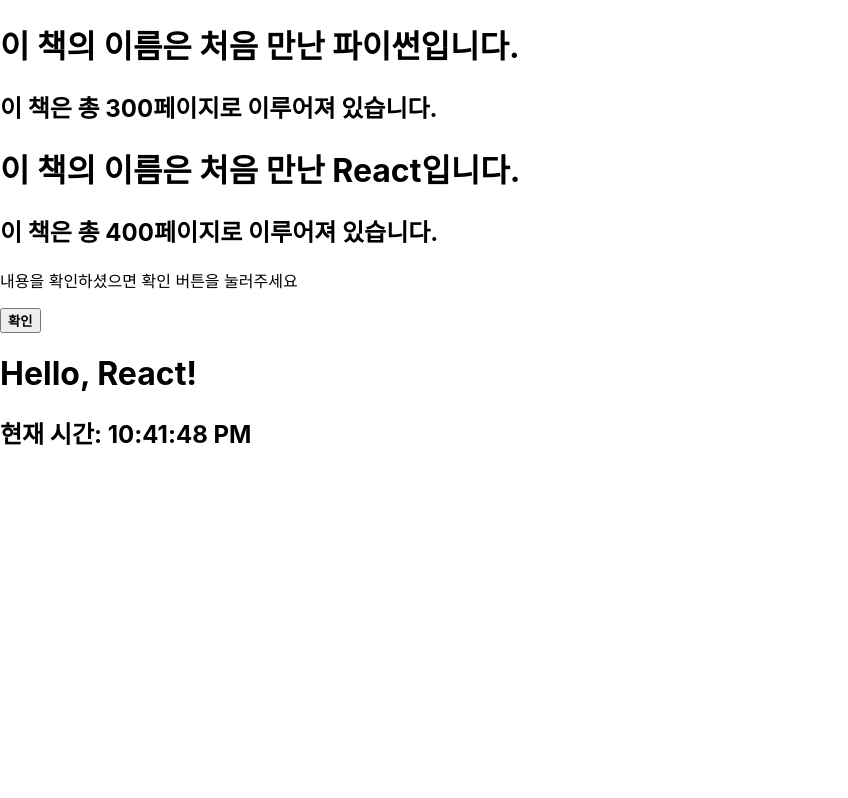
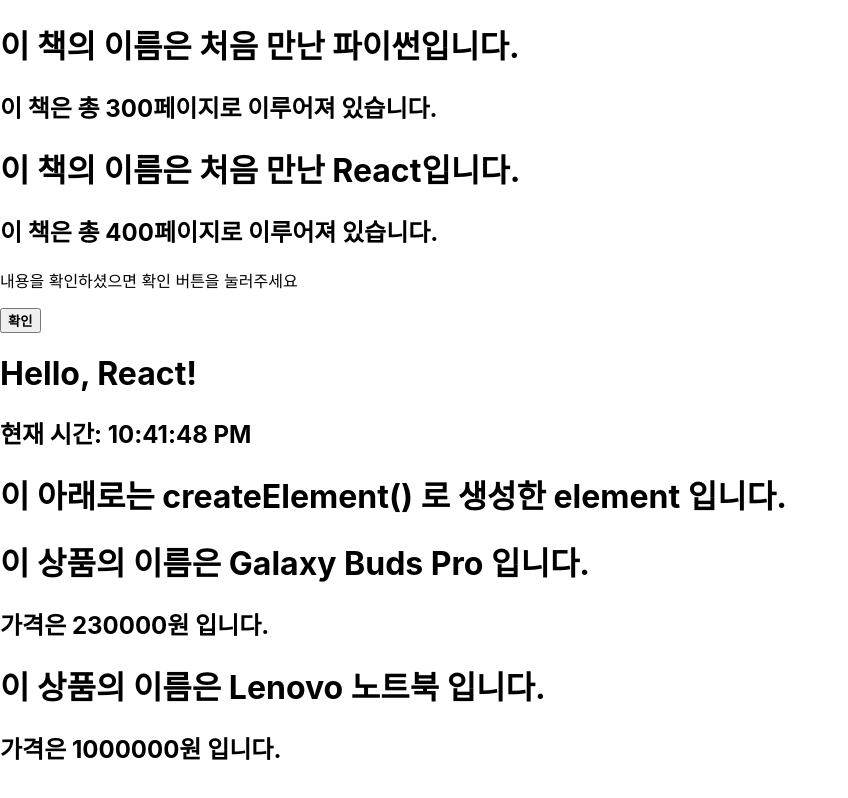
Before and after one commit to Hanjunhee-1/React-study, a React (Create React App) app in the folder react-study/: page / in a window 1280 px wide. Shown: the whole page, without its empty margins (0-848 px from the left). Built offline with nearby package versions, Linux system fonts and the light colour scheme.

Commit message:
04_실습_createElement사용해보기

```diff
--- /dev/null
+++ b/react-study/src/04_실습_createElement사용해보기/Item.jsx
@@ -0,0 +1,24 @@
+import React from "react";
+
+function Item(props) {
+    return (
+        React.createElement(
+            "div",
+            null,
+            [
+                React.createElement(
+                    "h1",
+                    null,
+                    `이 상품의 이름은 ${props.name} 입니다.`
+                ),
+                React.createElement(
+                    "h2",
+                    null,
+                    `가격은 ${props.price}원 입니다.`
+                )
+            ]
+        )
+    )
+}
+
+export default Item;
--- /dev/null
+++ b/react-study/src/04_실습_createElement사용해보기/Market.jsx
@@ -0,0 +1,36 @@
+import React from "react";
+import Item from "./Item";
+
+function Market(props) {
+    return (
+        React.createElement(
+            "div",
+            null,
+            [
+                React.createElement(
+                    "h1",
+                    null,
+                    "이 아래로는 createElement() 로 생성한 element 입니다."
+                ),
+                React.createElement(
+                    Item,
+                    {
+                        name: "Galaxy Buds Pro",
+                        price: 230000
+                    },
+                    null
+                ),
+                React.createElement(
+                    Item,
+                    {
+                        name: "Lenovo 노트북",
+                        price: 1000000
+                    },
+                    null
+                )
+            ]
+        )
+    )
+}
+
+export default Market;
--- a/react-study/src/index.js
+++ b/react-study/src/index.js
@@ -7,6 +7,7 @@
 import Library from './01_실습_JSX코드작성/Library';
 import ConfirmDialog from './02_실습_Element알아보기/ConfirmDialog';
 import Clock from './03_실습_시계만들기/Clock';
+import Market from './04_실습_createElement사용해보기/Market';
 
 const root = ReactDOM.createRoot(document.getElementById('root'));
 root.render(
@@ -14,6 +15,7 @@
     <Library />
     <ConfirmDialog/>
     <Clock/>
+    <Market/>
   </React.StrictMode>,
   document.getElementById('root')
 );
```
